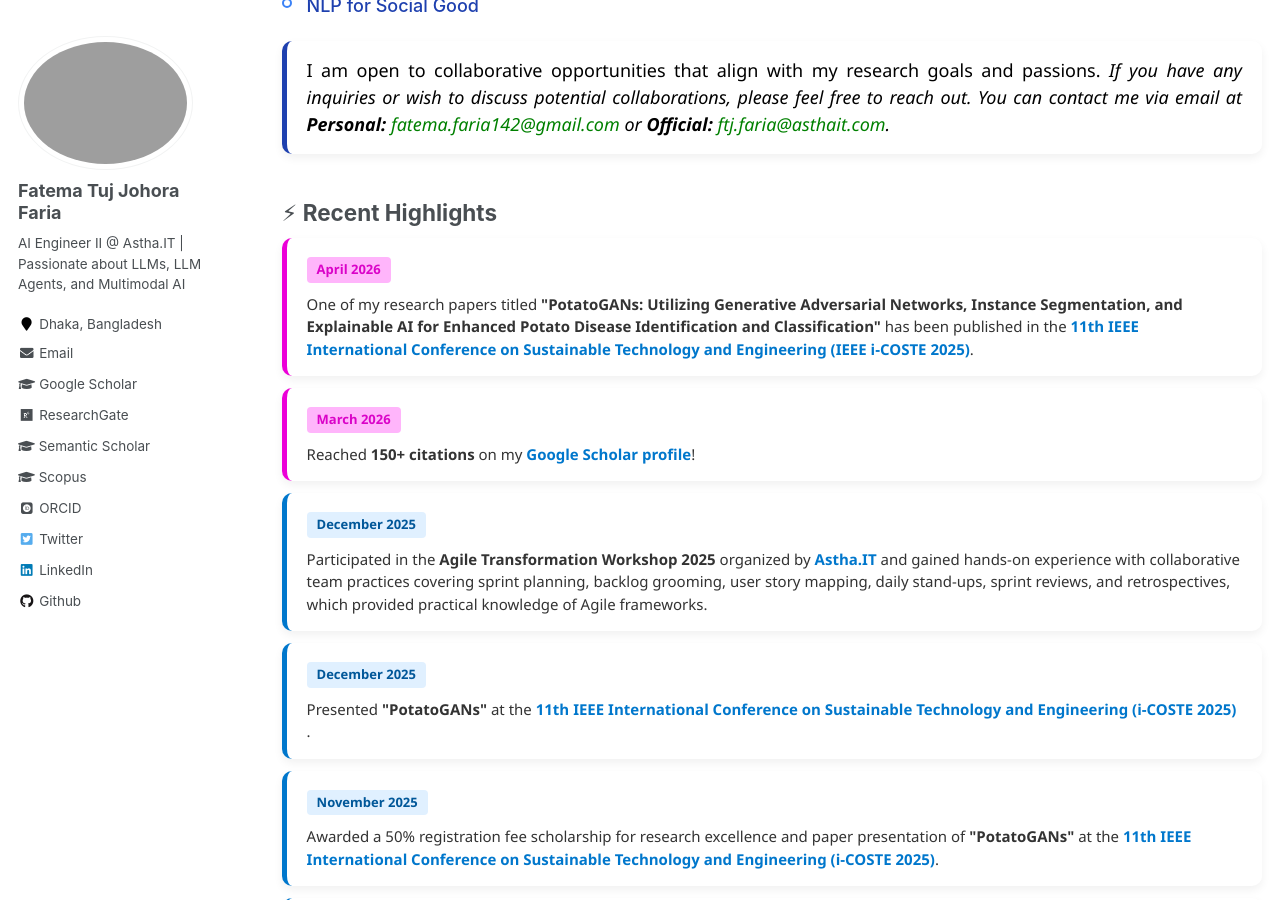
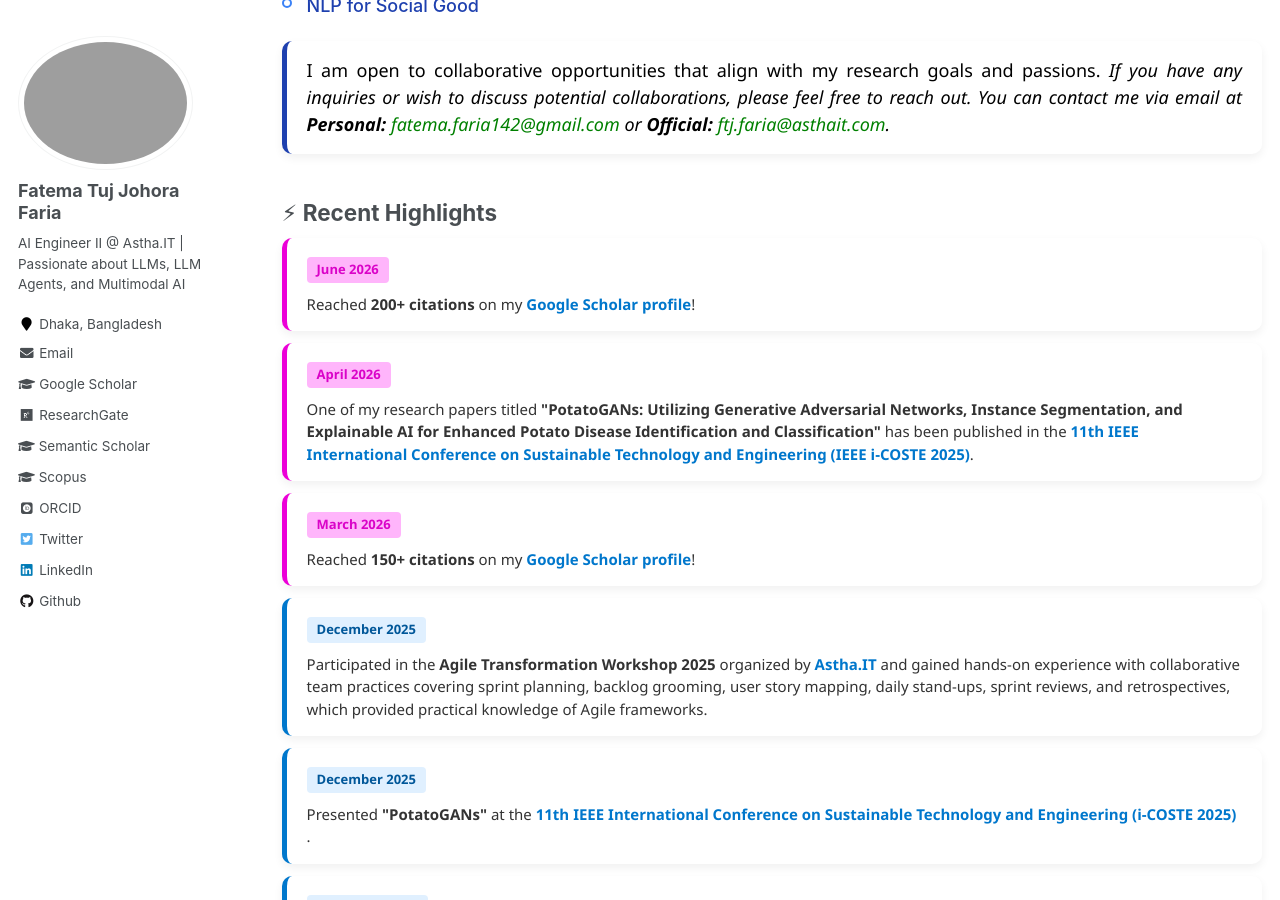
Before and after one commit to fatemafaria142/fatemafaria142.github.io, a Jekyll site: the page built from _pages/about.md, in a window 1280 px wide and 900 px high, scrolled down 1039 px. Built offline with Jekyll 4.4.1, drawn with Linux system fonts in a browser that asks for light colours; some web fonts are replaced.

Commit message:
Updated News and About Page

```diff
--- a/_pages/about.md
+++ b/_pages/about.md
@@ -254,6 +254,14 @@ redirect_from:
 <!-- 2026 -->
 
 <div class="news-card year-2026">
+  <div class="news-date">June 2026</div>
+  <div class="news-desc">
+    Reached <strong>200+ citations</strong> on my
+    <a class="news-link" href="https://scholar.google.com/citations?user=LEken_4AAAAJ&hl=en&authuser=1" target="_blank">Google Scholar profile</a>!
+  </div>
+</div>
+
+<div class="news-card year-2026">
   <div class="news-date">April 2026</div>
   <div class="news-desc">
     One of my research papers titled <strong>"PotatoGANs: Utilizing Generative Adversarial Networks, Instance Segmentation, and Explainable AI for Enhanced Potato Disease Identification and Classification"</strong> has been published in the <a class="news-link" href="https://i-coste.org/" target="_blank">11th IEEE International Conference on Sustainable Technology and Engineering (IEEE i-COSTE 2025)</a>.
```
Also changed, not shown: _pages/news.md (+9 -0 lines).
